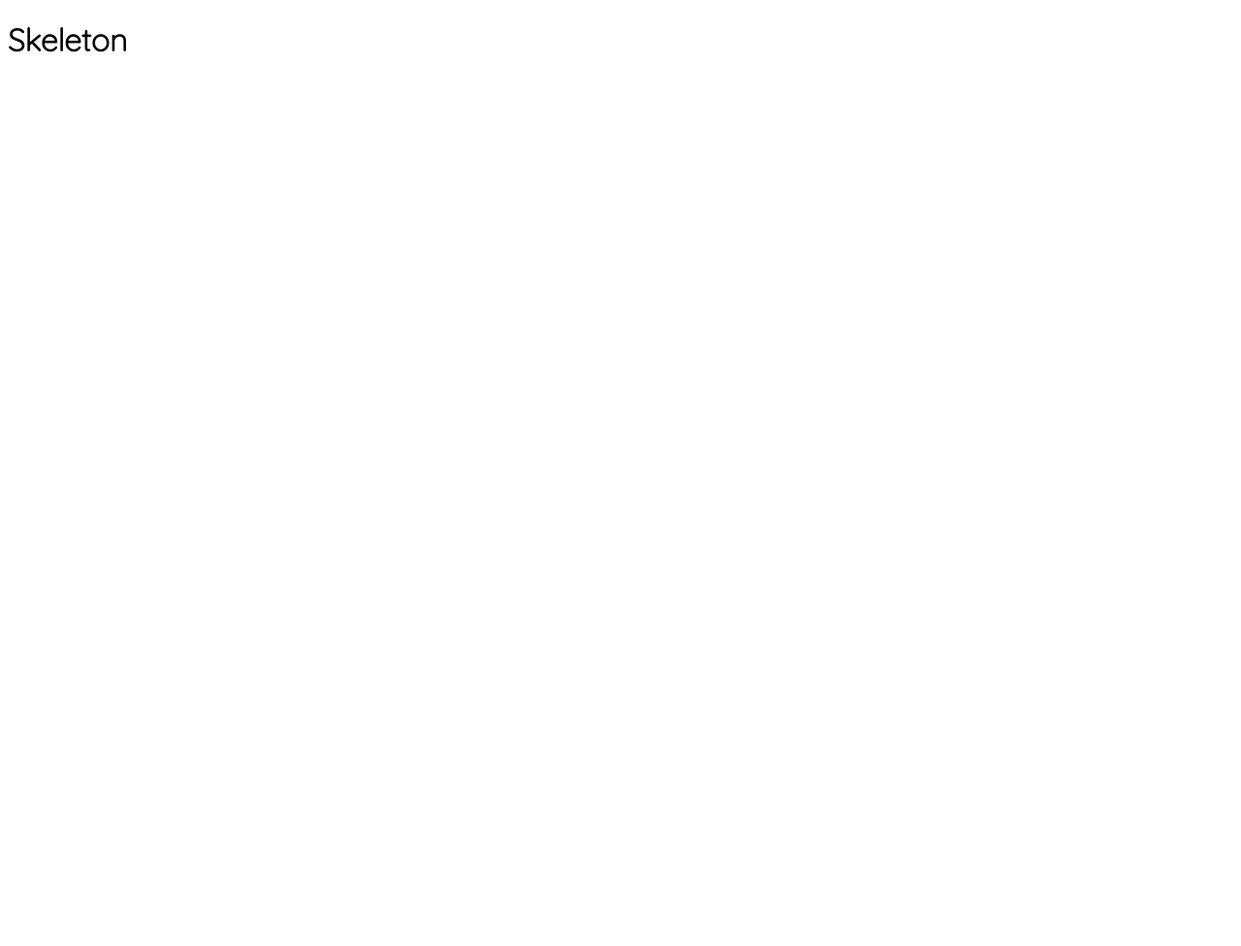
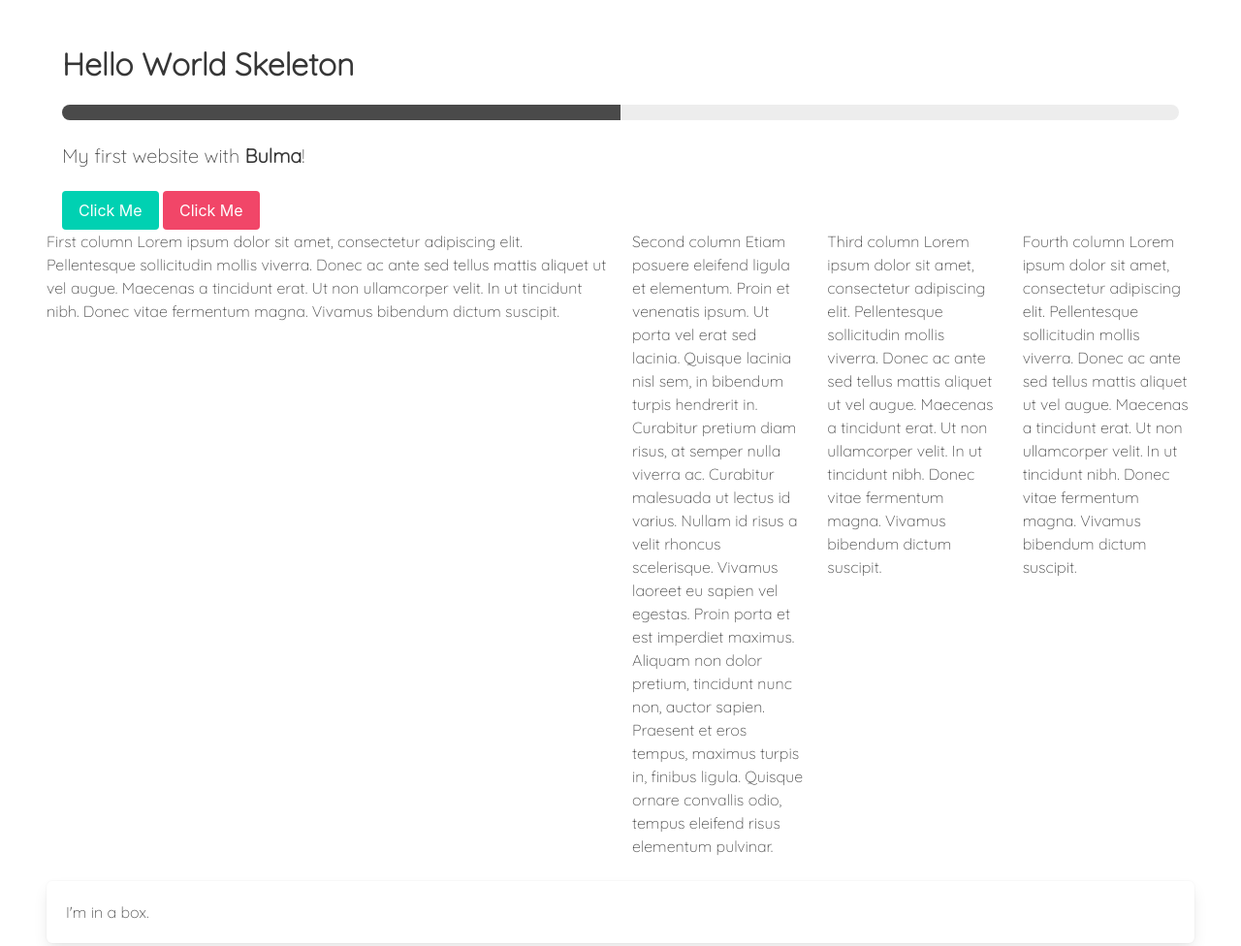
Before and after one commit to gsantella/friday-extras-1, a plain HTML site: page docs/index.html in a window 1280 px wide. Shown: the top 976 px of the page at 97% size. Before the commit the page ends 800 px from the top, so only its background shows below. Drawn offline with nearby package versions, Linux system fonts and the light colour scheme.

Commit message:
whole bunch of changes

```diff
--- a/docs/css/main.css
+++ b/docs/css/main.css
@@ -1,3 +1,4 @@
+@import "https://cdn.jsdelivr.net/npm/bulma@0.9.4/css/bulma.min.css";
 @import url('https://fonts.googleapis.com/css2?family=Quicksand:wght@300&display=swap');
 
 * {
--- a/docs/index.html
+++ b/docs/index.html
@@ -13,7 +13,46 @@
   </head>
 
   <body>
-    <h1>Skeleton</h1>
+
+    <section class="section">
+
+      <div class="container">
+        <h1 class="title">
+          Hello World Skeleton
+        </h1>
+        <progress id="progress1" class="progress" value="50" max="100">15%</progress>
+        <p class="subtitle">
+          My first website with <strong>Bulma</strong>!
+        </p>
+        <button id="button1" class="button is-primary">
+          Click Me
+        </button>
+        <button id="button2" class="button is-danger">
+          Click Me
+        </button>
+      </div>
+
+      <div class="columns">
+        <div class="column is-half">
+          First column Lorem ipsum dolor sit amet, consectetur adipiscing elit. Pellentesque sollicitudin mollis viverra. Donec ac ante sed tellus mattis aliquet ut vel augue. Maecenas a tincidunt erat. Ut non ullamcorper velit. In ut tincidunt nibh. Donec vitae fermentum magna. Vivamus bibendum dictum suscipit.
+        </div>
+        <div class="column">
+          Second column Etiam posuere eleifend ligula et elementum. Proin et venenatis ipsum. Ut porta vel erat sed lacinia. Quisque lacinia nisl sem, in bibendum turpis hendrerit in. Curabitur pretium diam risus, at semper nulla viverra ac. Curabitur malesuada ut lectus id varius. Nullam id risus a velit rhoncus scelerisque. Vivamus laoreet eu sapien vel egestas. Proin porta et est imperdiet maximus. Aliquam non dolor pretium, tincidunt nunc non, auctor sapien. Praesent et eros tempus, maximus turpis in, finibus ligula. Quisque ornare convallis odio, tempus eleifend risus elementum pulvinar.
+        </div>
+        <div class="column">
+          Third column Lorem ipsum dolor sit amet, consectetur adipiscing elit. Pellentesque sollicitudin mollis viverra. Donec ac ante sed tellus mattis aliquet ut vel augue. Maecenas a tincidunt erat. Ut non ullamcorper velit. In ut tincidunt nibh. Donec vitae fermentum magna. Vivamus bibendum dictum suscipit.
+        </div>
+        <div class="column">
+          Fourth column Lorem ipsum dolor sit amet, consectetur adipiscing elit. Pellentesque sollicitudin mollis viverra. Donec ac ante sed tellus mattis aliquet ut vel augue. Maecenas a tincidunt erat. Ut non ullamcorper velit. In ut tincidunt nibh. Donec vitae fermentum magna. Vivamus bibendum dictum suscipit.
+        </div>
+      </div>
+
+      <div class="box">
+        I'm in a box.
+      </div>
+
+    </section>
+
     <script src="js/scripts.js"></script>
   </body>
 </html>
--- a/docs/js/scripts.js
+++ b/docs/js/scripts.js
@@ -0,0 +1,11 @@
+const progress1 = document.getElementById("progress1");
+
+document.getElementById('button1').addEventListener('click', () => {
+    setInterval(() => {
+        progress1.value += 10;
+    }, 1000)
+});
+
+document.getElementById("button2").addEventListener('click', () => {
+    progress1.value = 0
+});
```
Also changed, not shown: 1 other file.
